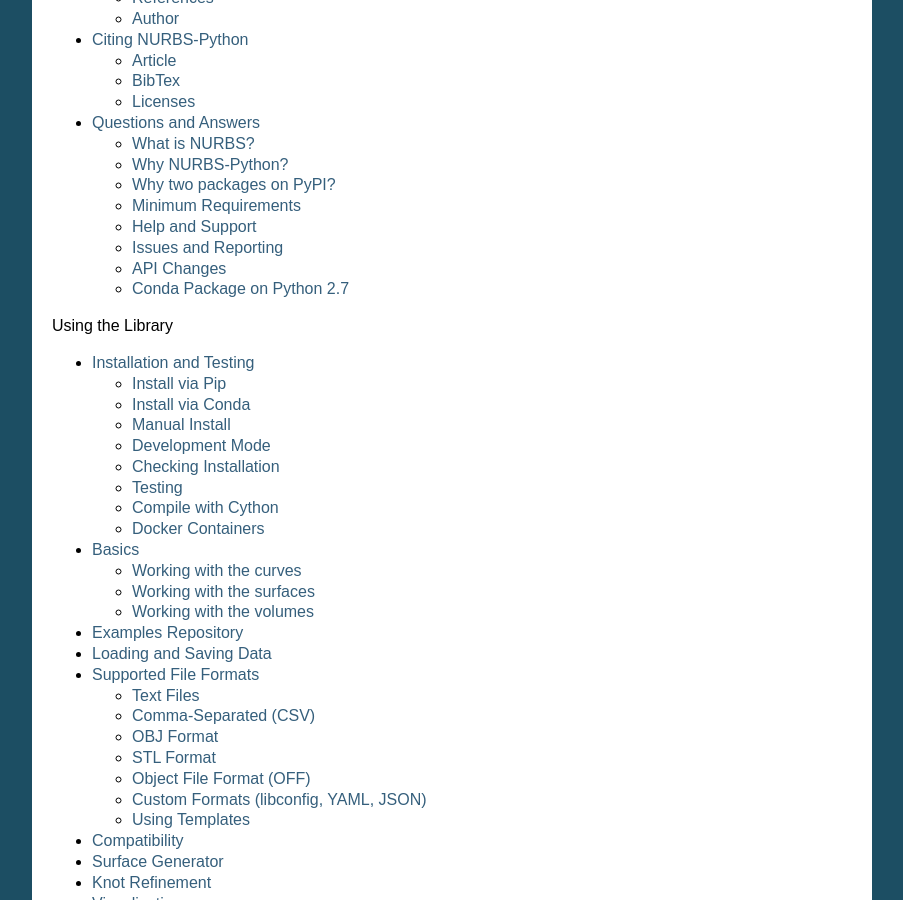
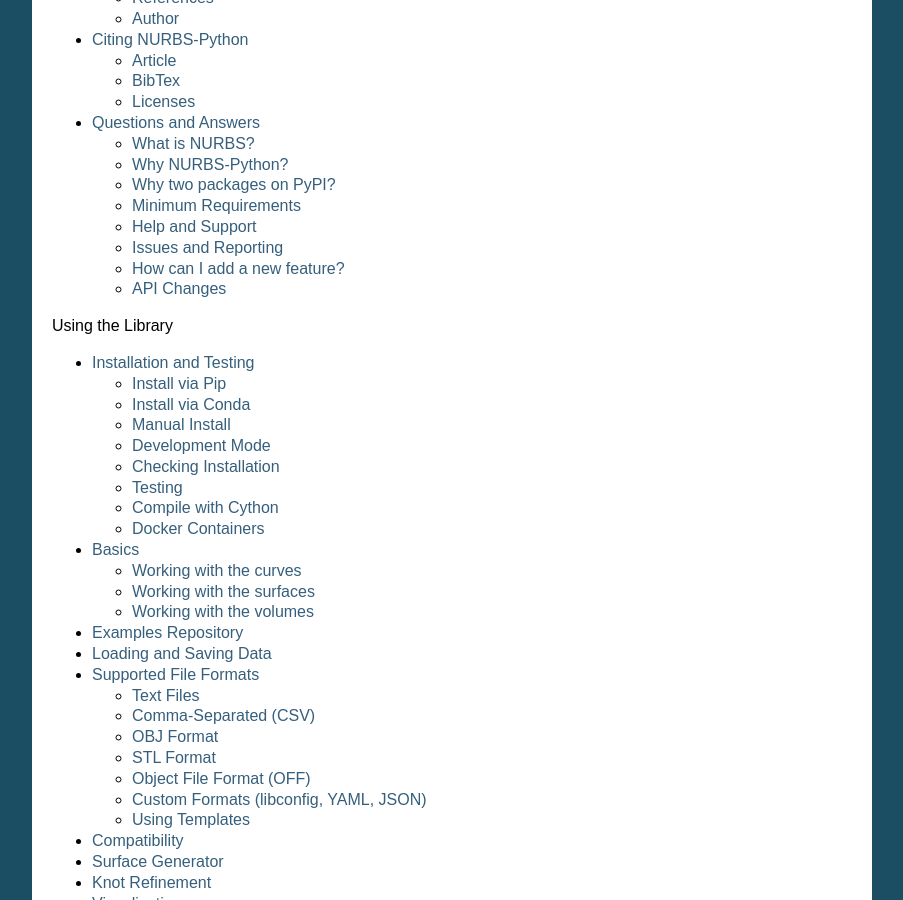
Before and after one commit to orbingol/NURBS-Python, a Sphinx documentation site: the page built from docs/index.rst, in a window 1280 px wide and 900 px high, scrolled down 533 px. Shown: the whole window, without its empty margins (198-1101 px from the left). Built offline with Sphinx 7.4.7, drawn with Linux system fonts in a browser that asks for light colours; formulas are drawn with MathJax 3; some of the changed lines change nothing that is shown.

Commit message:
Update Q&A [skip ci]

```diff
--- a/docs/q_a.rst
+++ b/docs/q_a.rst
@@ -21,19 +21,20 @@
 Why NURBS-Python?
 =================
 
-NURBS-Python started as a final project for *M E 625 Surface Modeling* course offered in 2016 Spring semester at Iowa
-State University. The main purpose of the project was development of a free and open-source, object-oriented, pure
-Python NURBS library and releasing it on the public domain. As an added challenge to the project, everything was
-developed using Python Standard Library but no other external modules.
+NURBS-Python started as a final project for *M E 625 Surface Modeling* course offered in 2016 Spring semester at
+Iowa State University. The main purpose of the project was development of a free and open-source, object-oriented,
+pure Python NURBS library and releasing it on the public domain. As an added challenge to the project, everything
+was developed using Python Standard Library but no other external modules.
 
 In years, NURBS-Python has grown up to a self-contained and extensible general-purpose pure Python spline library with
 support for various computational geometry and linear algebra algorithms. Apart from the computational side, user
 experience was also improved by introduction of visualization and CAD exchange modules.
 
-NURBS-Python is a user-friendly library, regardless of the mathematical complexity of the splines. To give a head start,
-it comes with 40+ examples for various use cases. It also provides several extension modules for
+NURBS-Python is a user-friendly library, regardless of the mathematical complexity of the splines.
+To give a head start, it comes with 40+ examples for various use cases.
+It also provides several extension modules for
 
-* Using the library directly from the command-line (useful for non-Python and automated systems)
+* Using the library directly from the command-line
 * Generating common spline shapes
 * Rhino .3dm file import/export support
 * ACIS .sat file import support
@@ -46,10 +47,10 @@
 Why two packages on PyPI?
 =========================
 
-Prior to NURBS-Python v4.0.0, the PyPI project name was `NURBS-Python <https://pypi.org/project/NURBS-Python/>`_. The
-latest version of this package is v3.9.0 which is an alias for the `geomdl <https://pypi.org/project/geomdl/>`_ package.
-To get the latest features and bug fixes, please use `geomdl <https://pypi.org/project/geomdl/>`_ package and update
-whenever a new version is released. The simplest way to check if you are using the latest version is
+Prior to NURBS-Python v4.0.0, the PyPI project name was `NURBS-Python <https://pypi.org/project/NURBS-Python/>`_.
+The latest version of this package is v3.9.0 which is an alias for the `geomdl <https://pypi.org/project/geomdl/>`_
+package. To get the latest features and bug fixes, please use `geomdl <https://pypi.org/project/geomdl/>`_ package
+and update whenever a new version is released. The simplest way to check if you are using the latest version is
 
 .. code-block:: console
 
@@ -58,20 +59,16 @@
 Minimum Requirements
 ====================
 
-NURBS-Python is tested on Python versions 2.7.x and 3.4.x+. The core library does not depend on any additional packages
-or require any compilation steps; therefore, you can run it on a plain python installation as well as on a distribution,
-such as Anaconda.
-
-Since Python `2.7.x <https://www.python.org/dev/peps/pep-0373/>`_ and `v3.4.x <https://www.python.org/dev/peps/pep-0429/>`_
-are reaching their end-of-life very soon, NURBS-Python project will only support Python 3.5+ starting with v6.0.0.
-
-Please see the following page for more details: https://python3statement.org/
+NURBS-Python (geomdl) is tested with Python versions 2.7.x, 3.4.x and higher.
 
 Help and Support
 ================
 
-Please join the `email list <https://groups.google.com/forum/#!forum/nurbs-python>`_ on Google Groups. It is open for
-NURBS-Python users to ask questions, request new features and submit any other comments you may have.
+Please join the `email list <https://groups.google.com/forum/#!forum/nurbs-python>`_ on Google Groups.
+It is open for NURBS-Python users to ask questions, request new features and submit any other comments
+you may have.
+
+Alternatively, you may send an email to ``nurbs-python@googlegroups.com``.
 
 Issues and Reporting
 ====================
@@ -79,15 +76,27 @@
 Bugs and Feature Requests
 -------------------------
 
-Please use the `issue tracker on GitHub <https://github.com/orbingol/NURBS-Python/issues>`_ for bug reporting and
-requesting a new feature.
+NURBS-Python project uses the `issue tracker on GitHub <https://github.com/orbingol/NURBS-Python/issues>`_ for
+reporting bugs and requesting for a new feature. Please use the provided templates on GitHub.
 
 Contributions
 -------------
 
-All contributions to NURBS-Python are welcomed and I appreciate your time and efforts in advance. I have posted some
-`guidelines for contributing <https://github.com/orbingol/NURBS-Python/blob/master/.github/CONTRIBUTING.md>`_ and
-I would be really happy if you could follow these guidelines if you would like to contribute to NURBS-Python.
+All contributions to NURBS-Python are welcomed and I appreciate your time and efforts in advance. I have posted
+some `guidelines for contributing <https://github.com/orbingol/NURBS-Python/blob/master/.github/CONTRIBUTING.md>`_
+and I would be really happy if you could follow these guidelines if you would like to contribute to NURBS-Python.
+
+`Opening a new issue on GitHub <https://github.com/orbingol/NURBS-Python/issues/new>`_ to discuss what you would
+like to implement for NURBS-Python will be also appreciated.
+
+How can I add a new feature?
+============================
+
+The library is designed to be extensible in mind. It provides a set of :doc:`abstract classes <module_abstract>`
+for creating new geometry types. All classes use :doc:`evaluators <module_evaluator>` which contain the evaluation
+algorithms. Evaluator classes can be extended for new type of algorithms. Please refer to ``BSpline`` and ``NURBS``
+modules for implementation examples. It would be also a good idea to refer to the constructors of the abstract
+classes for more details.
 
 API Changes
 ===========
@@ -97,15 +106,3 @@
 However, these changes will be kept minor and therefore, the users can update their code to the new version without
 much hassle. All of these changes, regardless of minor or major version upgrades, will be announced on the CHANGELOG
 file.
-
-Conda Package on Python 2.7
-===========================
-
-You need to install ``functools_lru_cache`` module manually if you are using a Python 2.7 distribution managed via
-``conda`` package manager (e.g. Anaconda, Miniconda).
-
-The following command will install these packages in your active Python environment:
-
-.. code-block:: console
-
-    $ conda install functools_lru_cache
```
